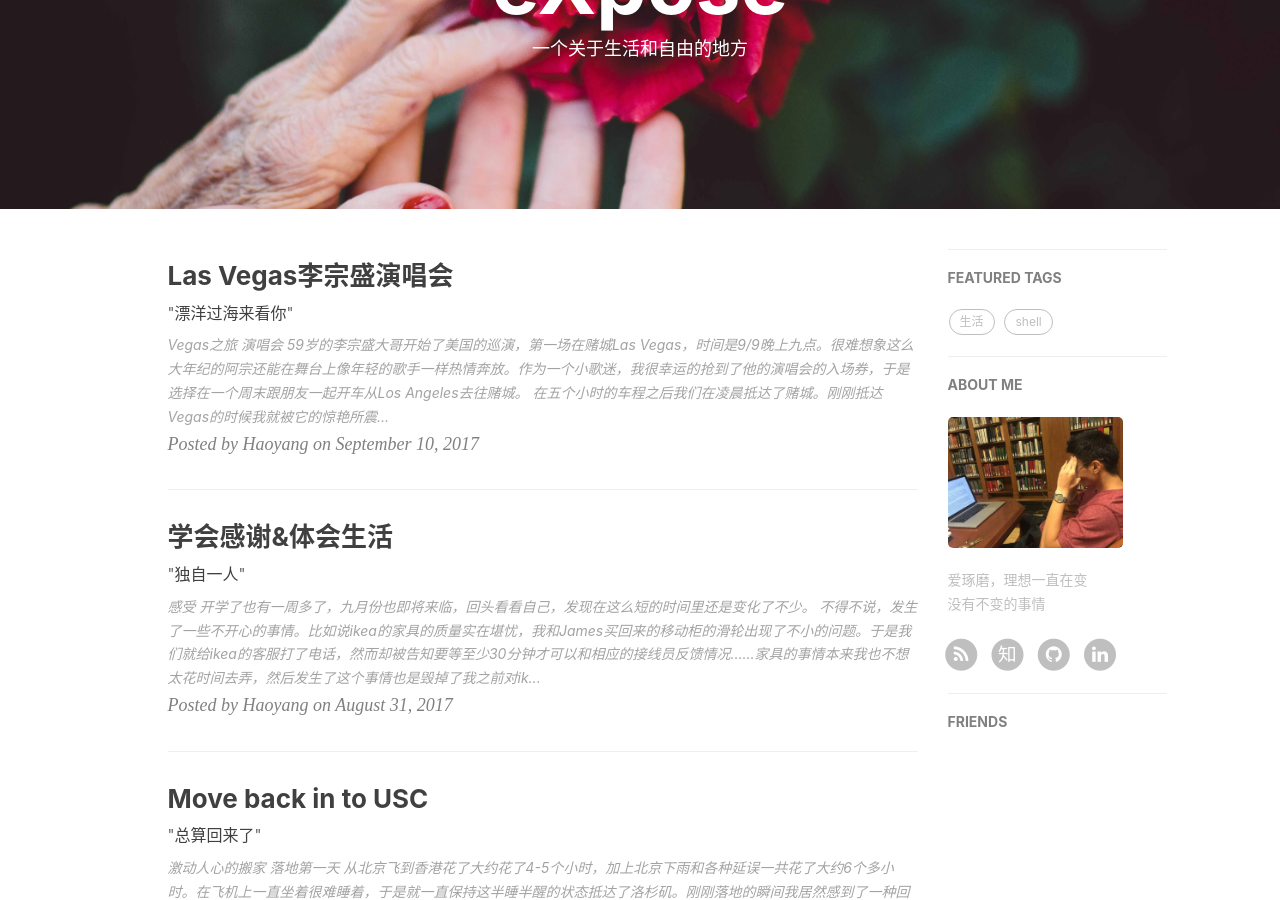
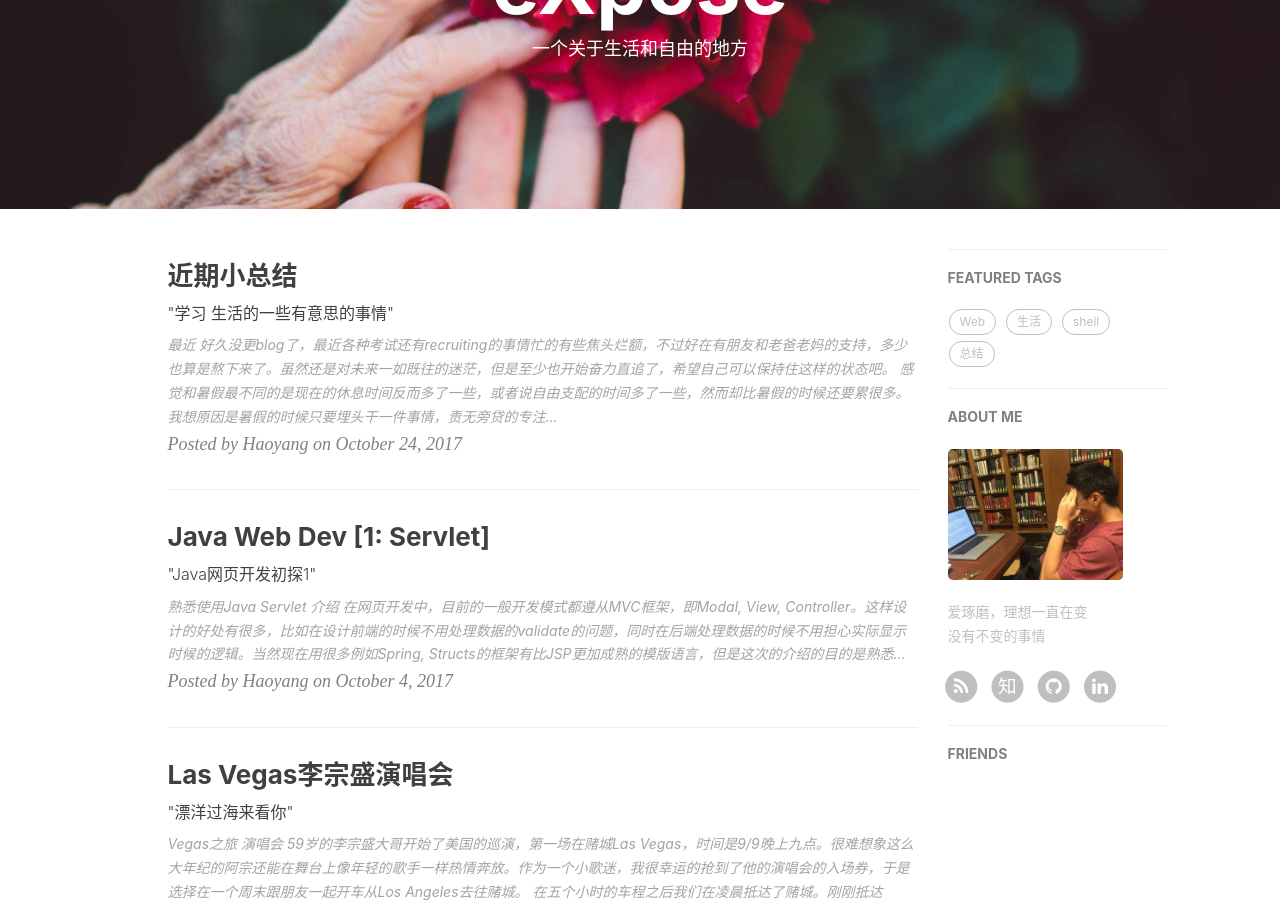
Before and after one commit to advpetc/advpetc.github.io, a Jekyll site: the page built from index.html, in a window 1280 px wide and 900 px high, scrolled down 209 px. Built offline with Jekyll 4.4.1, drawn with Linux system fonts in a browser that asks for light colours; nearby versions of some CDN libraries; the list of posts is cut into pages by our own code; comment, search, counter and statistics services are not loaded; some of the changed text lies outside the part shown.

Commit message:
add post

````diff
--- /dev/null
+++ b/_posts/2017-10-24-summary.markdown
@@ -0,0 +1,32 @@
+---
+layout:     post
+title:      "近期小总结"
+subtitle:   "\"学习 生活的一些有意思的事情\""
+date:       2017-10-24 8:00
+author:     "Haoyang"
+header-img: "img/sky-bg.jpg"
+catalog:    false
+tags:
+    总结
+---
+
+## 最近
+
+好久没更blog了，最近各种考试还有recruiting的事情忙的有些焦头烂额，不过好在有朋友和老爸老妈的支持，多少也算是熬下来了。虽然还是对未来一如既往的迷茫，但是至少也开始奋力直追了，希望自己可以保持住这样的状态吧。
+
+感觉和暑假最不同的是现在的休息时间反而多了一些，或者说自由支配的时间多了一些，然而却比暑假的时候还要累很多。我想原因是暑假的时候只要埋头干一件事情，责无旁贷的专注于它就可以了，但是现在在被各种学科考试的督促之下还要考虑很多就业还有社交的事情，这些对我来说都需要花一些时间，所以这些看起来的小事放到一起就会很杂乱，我又是一个有野心的人，想把每件事的尽力做好，所以可能就会更加辛苦吧。
+
+不过实际上还好，我认识了一些朋友，他们都跟我一样在面对这样那样的问题，大家可以互相帮助。在学生会我认识了K，她比我小一届，但是因为是美高的所以跟我年纪差不多大。她也是一直在准备recruiting的一些东西。因为是金融专业，所以据说每天都要networking，我实在是难以想象每天新认识一二十个聊一些有的没的话题，然而我也很理解她，因为现实确实就是这样的残酷，有时候想要得到什么就要去习惯得到它的难。祝愿我们都可以好运吧。
+
+然后便是实习。今年的amazon的全职已经招满了，也就是说今年毕业的应届生再申请amazon已经不可能了。回想起来去年，amazon应该是招人最多的公司之一，然而到了今年，不知道是饱和还是业绩下滑，居然在11月到来之前就关闭了系统，我也是很无耐。这次amazon也算是倾力而为了，找了一个学长帮助我refer，虽然是intern，但是多少还是受到了full time的影响，不知道之后还有没有缘再申请了。我一直认为recruit是一个双向的选择，但是在现实面前我还是屈服了。
+
+最后很幸运的找到了一个on campus的physics tutor的工作。目前还在办一些常规的手续，大概11月底左右就可以开始了。这么一看来到了美国第三年总算是拿到了ssn，感觉好高兴，于是这两天看是疯狂地研究各种信用卡，目前决定先办一张discovery，因为cash back贼高哈哈。
+
+## 未来
+
+这个寒假最终还是被老爸叫回国了。昨天他跟我说他的国航的积分再不用就过期了，所以就给我买了寒假回国的机票。我看了一下日历，一共也就20天左右待在国内，实在不知道可以干什么，不过能再吃到老爸老妈做的饭总归是好的，同时也能看到姥姥姥爷还是很开心的。哦对了，在回国前我要把pdp的申请提交了，为这个夏天找不到实习做个长远的打算，希望自己不要那么窘迫。
+
+对了还有下学期还是想考虑搬出去住。感觉现在住的地方实在是太挤了，有时候做事情也被影响，不过这个学期先坚持下来吧，毕竟每个月也就590刀的房租确实很便宜了。
+
+
+--Haoyang
--- /dev/null
+++ b/_posts/2017-10-4-java-backended.markdown
@@ -0,0 +1,56 @@
+---
+layout:     post
+title:      "Java Web Dev [1: Servlet]"
+subtitle:   "\"Java网页开发初探1\""
+date:       2017-10-4 14:10
+author:     "Haoyang"
+header-img: "img/sky-bg.jpg"
+catalog:    true
+tags:
+    Java Web 总结
+---
+
+> 熟悉使用Java Servlet
+
+## 介绍
+
+在网页开发中，目前的一般开发模式都遵从MVC框架，即**Modal, View, Controller**。这样设计的好处有很多，比如在设计前端的时候不用处理数据的validate的问题，同时在后端处理数据的时候不用担心实际显示时候的逻辑。当然现在用很多例如Spring, Structs的框架有比JSP更加成熟的模版语言，但是这次的介绍的目的是熟悉使用Apache9在Java中的使用方法，所以从最基本的JSP开始，不过为了方便起见还是会简单介绍一下JSTL。
+
+## 什么是Servlet
+
+Servlet在client端是为了给server传递一个信号，然后通过Servlet把后端处理之后的数据传输回给前端，这样用户就可以看到一个response的view。比如在点击搜索按钮之后，用户输入的搜索的字符会被传输到后端，这时后端会与数据库交互然后把所找出的数据储存并且传输给前端，Servlet在这里的作用就是连接前端和后端。这么说可能有一些抽象，其实在我看来servlet更像是一个controller，主要用作处理数据，然后把数据发送到前端。
+
+## 使用Servlet
+
+我使用的是在Eclipse中的Dynamic Web App中的环境，所以不同的ide会有不同的方式生成Servlet java文件，这里仅介绍Eclipse环境中的Servlet。
+
+1. 首先进入一个空白的Servlet:
+```java
+@WebServlet("/index")
+@MultipartConfig
+public class MyServlet extends HttpServlet {
+	private static final long serialVersionUID = 1L;
+
+    /**
+     * Default constructor.
+     */
+    public CS201PageServlet() {
+        // TODO Auto-generated constructor stub
+    }
+
+	/**
+	 * @see HttpServlet#doGet(HttpServletRequest request, HttpServletResponse response)
+	 */
+    protected void doGet(HttpServletRequest request, HttpServletResponse response) throws ServletException, IOException {
+		// TODO Auto-generated method stub
+    }
+
+	/**
+	 * @see HttpServlet#doPost(HttpServletRequest request, HttpServletResponse response)
+	 */
+	protected void doPost(HttpServletRequest request, HttpServletResponse response) throws ServletException, IOException {
+		// TODO Auto-generated method stub
+	}
+```
+
+--Haoyang
````
Also changed, not shown: _includes/about/en.md (+1 -1 lines).
